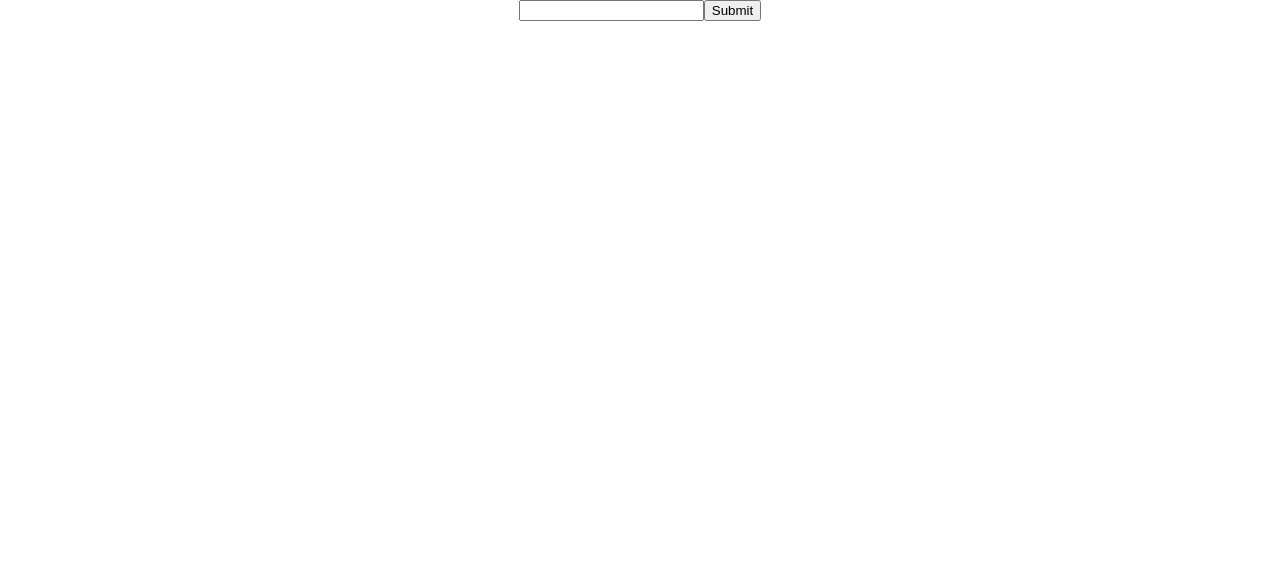
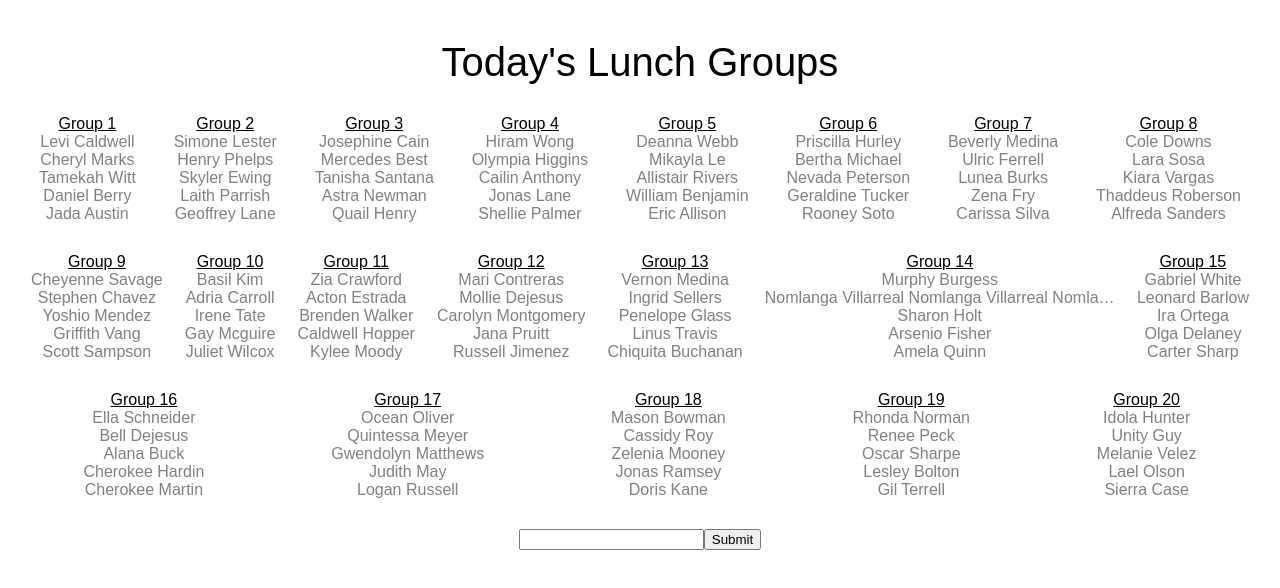
Before and after one commit to Shugardude/lunch-buddies, a React (Create React App) app: page / in a window 1280 px wide. Shown: the top 588 px of the page. Built offline with nearby package versions, Linux system fonts and the light colour scheme.

Commit message:
added groups, wip on choosing sizing for groups

```diff
--- a/src/App.css
+++ b/src/App.css
@@ -1,3 +1,36 @@
 .App {
   text-align: center;
+  width: 100%;
+  padding: 10px 20px;
+  box-sizing: border-box;
 }
+
+.header {
+  font-size: 40px;
+  margin: 30px 0;
+}
+
+.groups {
+  display: flex;
+  flex-flow: row wrap;
+  justify-content: space-around;
+}
+
+.group {
+  max-width: 350px;
+  margin: auto;
+  text-align: center;
+  margin-bottom: 30px;
+  padding: 0 10px;
+}
+
+.title {
+  text-decoration: underline;
+}
+
+.name {
+  white-space: nowrap;
+  overflow: hidden;
+  text-overflow: ellipsis;
+  color: #808080;
+}
--- a/src/App.js
+++ b/src/App.js
@@ -1,18 +1,27 @@
 import React, { Component } from 'react';
 import { setNames, getNames } from './localStorageHelper'
 import './App.css';
+
+import Sizes from './Sizes.js'
+import Groups from './Groups.js'
 
 class App extends Component {
 
   constructor(props){
     super(props);
-    this.state = { names: getNames(), input: '' };
+    // default group size is large
+    this.state = { names: getNames(), input: '', size: 5 };
     this.handleInput = this.handleInput.bind(this);
+    this.handleSizeChange = this.handleSizeChange.bind(this);
     this.submit = this.submit.bind(this);
   }
 
   handleInput(e){
     this.setState({ input: e.target.value });
+  }
+
+  handleSizeChange(size){
+    this.setState({ size });
   }
 
   submit(){
@@ -25,11 +34,16 @@ class App extends Component {
   }
 
   render() {
-    const { input } = this.state;
+    const { size, input, names } = this.state;
     return (
       <div className="App">
-        <input value={input} onChange={this.handleInput}/>
-        <button onClick={this.submit}>Submit</button>
+        <div className="header">Today's Lunch Groups</div>
+        <Sizes size={size} />
+        <Groups names={names} />
+        <div>
+          <input value={input} onChange={this.handleInput}/>
+          <button onClick={this.submit}>Submit</button>
+        </div>
       </div>
     );
   }
--- /dev/null
+++ b/src/Groups.js
@@ -0,0 +1,34 @@
+import React, { Component } from 'react';
+
+const spitGroups = (size, names) => {
+  return [];
+}
+
+class Group extends Component {
+  render() {
+    const { group, number } = this.props;
+    return (
+      <div className="group">
+        <div className="title">{`Group ${number}`}</div>
+        { group.map( name => <div className='name'>{ name }</div> ) }
+      </div>
+    );
+  }
+}
+
+class Groups extends Component {
+  render() {
+    const { size, names } = this.props
+    const groups = spitGroups(size, names);
+    for (let i = 0; i < names.length; i+=5){
+      groups.push(names.slice(i, i+5));
+    }
+    return (
+      <div className="groups">
+        { groups.map( (group, i) => <Group group={group} number={i+1} /> ) }
+      </div>
+    );
+  }
+}
+
+export default Groups;
--- /dev/null
+++ b/src/Sizes.js
@@ -0,0 +1,24 @@
+import React, { Component } from 'react';
+
+class Size extends Component {
+  render() {
+    return (
+      <div className="size">
+
+      </div>
+    );
+  }
+}
+
+class Sizes extends Component {
+  render() {
+    const { size } = this.props
+    return (
+      <div className="sizes">
+
+      </div>
+    );
+  }
+}
+
+export default Sizes;
--- /dev/null
+++ b/src/dummydata.js
@@ -0,0 +1,100 @@
+export default ['Levi Caldwell',
+'Cheryl Marks',
+'Tamekah Witt',
+'Daniel Berry',
+'Jada Austin',
+'Simone Lester',
+'Henry Phelps',
+'Skyler Ewing',
+'Laith Parrish',
+'Geoffrey Lane',
+'Josephine Cain',
+'Mercedes Best',
+'Tanisha Santana',
+'Astra Newman',
+'Quail Henry',
+'Hiram Wong',
+'Olympia Higgins',
+'Cailin Anthony',
+'Jonas Lane',
+'Shellie Palmer',
+'Deanna Webb',
+'Mikayla Le',
+'Allistair Rivers',
+'William Benjamin',
+'Eric Allison',
+'Priscilla Hurley',
+'Bertha Michael',
+'Nevada Peterson',
+'Geraldine Tucker',
+'Rooney Soto',
+'Beverly Medina',
+'Ulric Ferrell',
+'Lunea Burks',
+'Zena Fry',
+'Carissa Silva',
+'Cole Downs',
+'Lara Sosa',
+'Kiara Vargas',
+'Thaddeus Roberson',
+'Alfreda Sanders',
+'Cheyenne Savage',
+'Stephen Chavez',
+'Yoshio Mendez',
+'Griffith Vang',
+'Scott Sampson',
+'Basil Kim',
+'Adria Carroll',
+'Irene Tate',
+'Gay Mcguire',
+'Juliet Wilcox',
+'Zia Crawford',
+'Acton Estrada',
+'Brenden Walker',
+'Caldwell Hopper',
+'Kylee Moody',
+'Mari Contreras',
+'Mollie Dejesus',
+'Carolyn Montgomery',
+'Jana Pruitt',
+'Russell Jimenez',
+'Vernon Medina',
+'Ingrid Sellers',
+'Penelope Glass',
+'Linus Travis',
+'Chiquita Buchanan',
+'Murphy Burgess',
+'Nomlanga Villarreal Nomlanga Villarreal Nomlanga Villarreal Nomlanga Villarreal Nomlanga Villarreal ',
+'Sharon Holt',
+'Arsenio Fisher',
+'Amela Quinn',
+'Gabriel White',
+'Leonard Barlow',
+'Ira Ortega',
+'Olga Delaney',
+'Carter Sharp',
+'Ella Schneider',
+'Bell Dejesus',
+'Alana Buck',
+'Cherokee Hardin',
+'Cherokee Martin',
+'Ocean Oliver',
+'Quintessa Meyer',
+'Gwendolyn Matthews',
+'Judith May',
+'Logan Russell',
+'Mason Bowman',
+'Cassidy Roy',
+'Zelenia Mooney',
+'Jonas Ramsey',
+'Doris Kane',
+'Rhonda Norman',
+'Renee Peck',
+'Oscar Sharpe',
+'Lesley Bolton',
+'Gil Terrell',
+'Idola Hunter',
+'Unity Guy',
+'Melanie Velez',
+'Lael Olson',
+'Sierra Case' ]
--- a/src/localStorageHelper.js
+++ b/src/localStorageHelper.js
@@ -1,4 +1,7 @@
+import dummydata from './dummydata.js'
 const key = 'names';
+
+localStorage.setItem( key, JSON.stringify(dummydata) );
 
 export const setNames = (names) => {
   localStorage.setItem( key, JSON.stringify(names) );
```
